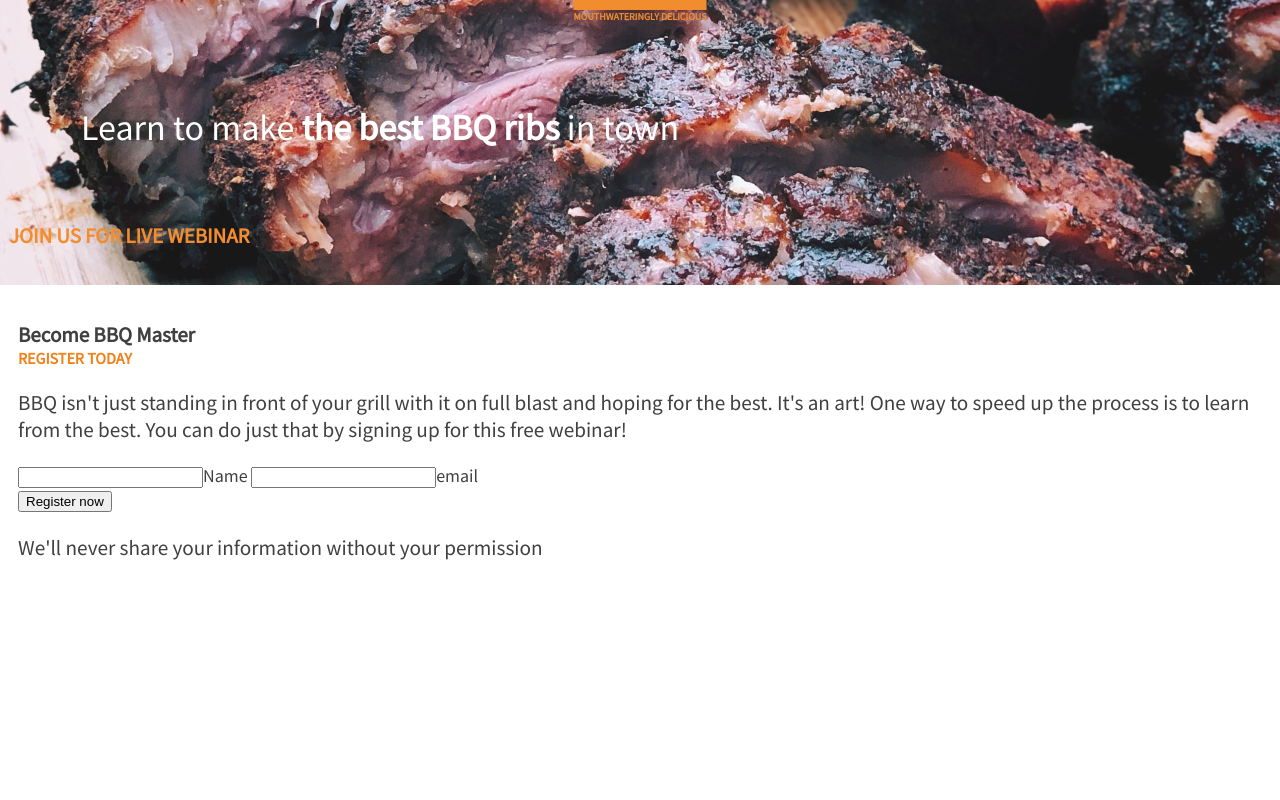
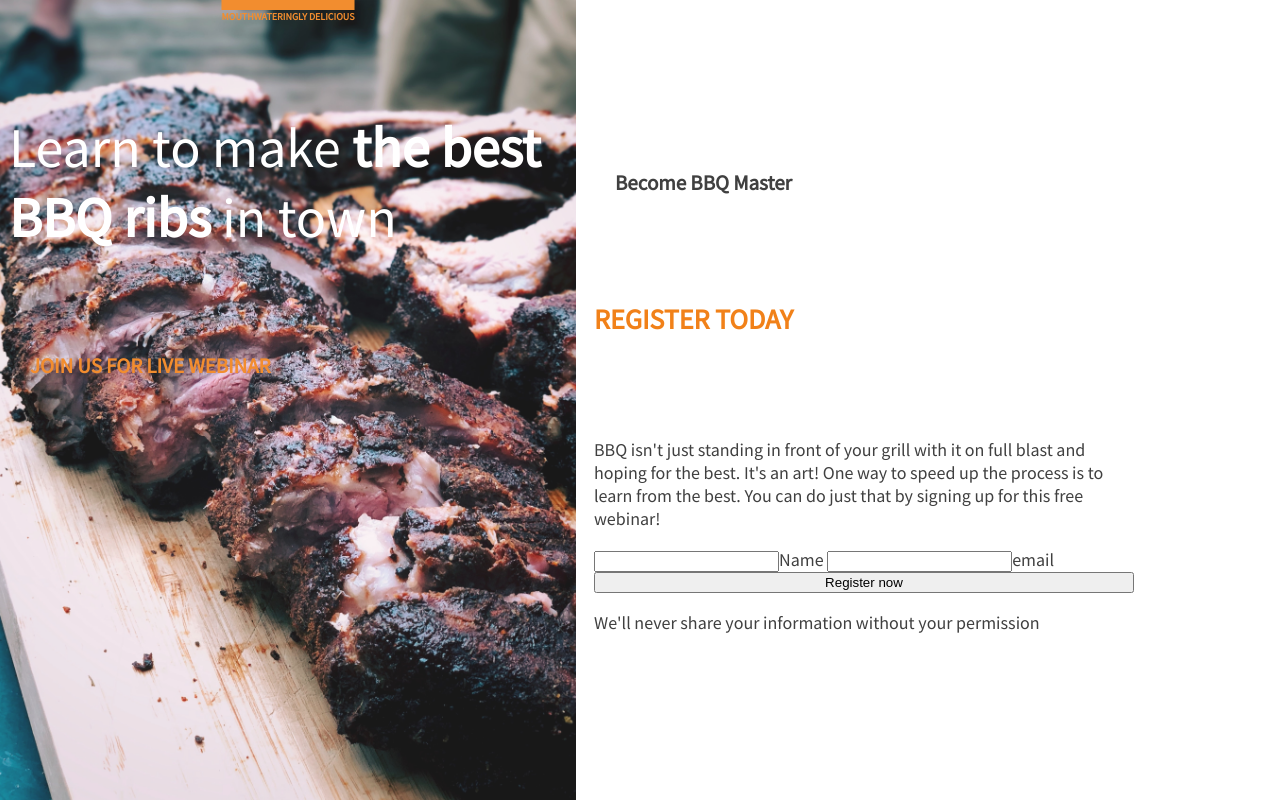
Before and after one commit to Renda02/BBQ-Page, a plain HTML site: page index.html in a window 1280 px wide. Drawn offline with Linux system fonts and the light colour scheme.

Commit message:
Stepping my styles

```diff
--- a/index.html
+++ b/index.html
@@ -14,17 +14,19 @@
 <body>
     <div class="container">
         <div class="main">
-            <h1 class="title">Learn to make <strong>the best BBQ ribs</strong> in town</h1>
+            <div class="wrapper">  <h1 class="title">Learn to make <strong>the best BBQ ribs</strong> in town</h1>
 
-            <p class="buttom-text">Join us for live webinar</p>
-             <p class="top-text">Mouthwateringly delicious </p>
+                <p class="buttom-text">Join us for live webinar</p>
+                 <p class="top-text">Mouthwateringly delicious </p></div>
+
         </div>
         <div class="bottom">
-            <h2 class="left_title">Become BBQ Master</h2>
+            <div class="wrapper"><h2 class="left_title">Become BBQ Master</h2>
             <p> Register today</p>
             <p class="left_content">BBQ isn't just standing in front of your grill with it on full blast and hoping for
                 the best. It's an art! One way to speed up the process is to learn from the best. You can do just that
-                by signing up for this free webinar!</p>
+                by signing up for this free webinar!</p></div>
+
             <form action="">
                 <input type="text">Name</input>
                 <input type="email">email</input>
--- a/src/styles.css
+++ b/src/styles.css
@@ -1,88 +1,136 @@
-body{
-    font-family: 'Source Sans Pro', sans-serif;
-    margin:0;
+*{box-sizing: border-box;}
+
+body {
+  font-family: "Source Sans Pro", sans-serif;
+  margin: 0;
   padding: 0;
-    font-size: 1.125rem;
+  font-size: 1rem;
   color: #404040;
 }
 
 /* Typography */
 
-
-h1{
+h1 {
   font-size: 2.25rem;
   font-weight: 300;
   color: #fff;
-margin: 2em;
-
+margin: 0;
 }
 
-h2{
+h2 {
   font-size: 1.3125rem;
-
-
 }
 
 h1 + p {
-       color: #F18119;
+  color: #f18119;
   font-size: 1.3125rem;
+  font-weight: 900;
+  text-transform: uppercase;
+  margin: 0 auto;
+  /* text-align: center ; */
+}
+
+
+
+h2 + p {
+  color: #f18119;
+  font-size: 1rem;
   font-weight: 900;
   text-transform: uppercase;
   margin: 0;
 }
 
-h2{
-font-weight: 900;
-margin: 0;
-}
-
-h2 + p{
-    color: #F18119;
-    font-size: 1rem;
-font-weight: 900;
-text-transform: uppercase;
-margin-top: 0;
-}
-
-strong{
+strong {
   font-weight: 900;
 }
 
-.top-text{
+.top-text {
   text-transform: uppercase;
   font-size: 0.625rem;
   font-weight: 900;
-    color: #F18119;
+  color: #f18119;
   order: -1;
   text-decoration: 1em overline;
   text-align: center;
-
 }
 
-p{
-    font-size: 1.325rem;
-}
-
-.fine-print_{
+.fine-print_ {
   font-size: 0.625rem;
 }
 
 /* IMAGE */
 
-.main{
+.main {
   background-image: url(../images/bbq.jpg);
   background-color: #404040; /*for when the image doesn't load-up*/
   background-position: center;
   background-size: cover;
   opacity: 0.9;
   padding: 0 0.5em 2em;
-   display: flex;
-   flex-direction: column;
+
 
 }
 
-.bottom{
+.bottom {
   padding: 2em 1em;
+
 }
 
-/* Layout */
+.wrapper{
+    display: flex;
+  flex-direction: column;
+  justify-content: space-between;
+  min-height: 50vh;
+  margin: 0;
+}
+
+
+/*Media query */
+
+
+@media (min-width: 550px) {
+  body {
+    font-size: 1.125rem;
+  }
+  h1 {
+    font-size: 3.5rem;
+  }
+
+  h2 + p {
+    font-size: 1.75rem;
+  }
+  .container {
+    display: flex;
+    justify-content: center;
+    width: 90%;
+    min-height: 100vh;
+  }
+
+  .main,
+  .bottom {
+    width: 50%;
+    min-height: 100vh;
+
+  }
+
+
+
+  h1 {
+    margin-bottom: 0;
+
+  }
+
+  h2,
+  h1 + p {
+    margin: 1em;
+  }
+
+  .bottom{
+      display: flex;
+      flex-direction: column;
+      justify-content: center;
+
+  }
+
+
+}
```
Lines whose indentation alone changed are shown as unchanged.
